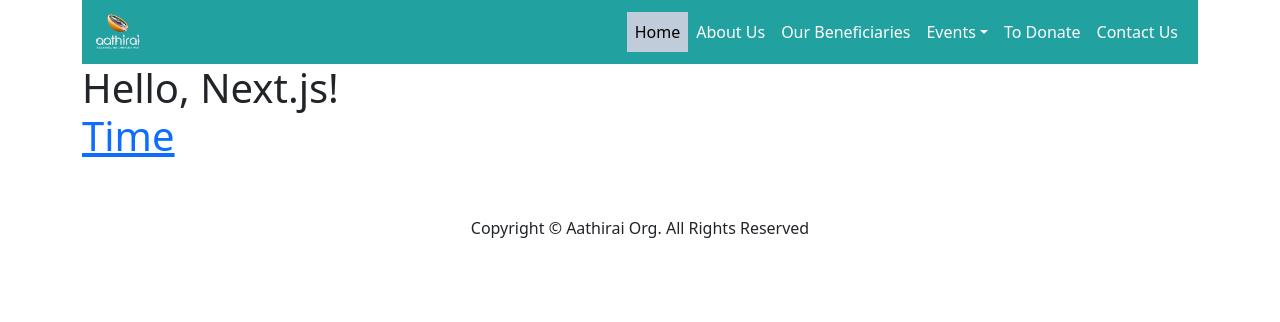
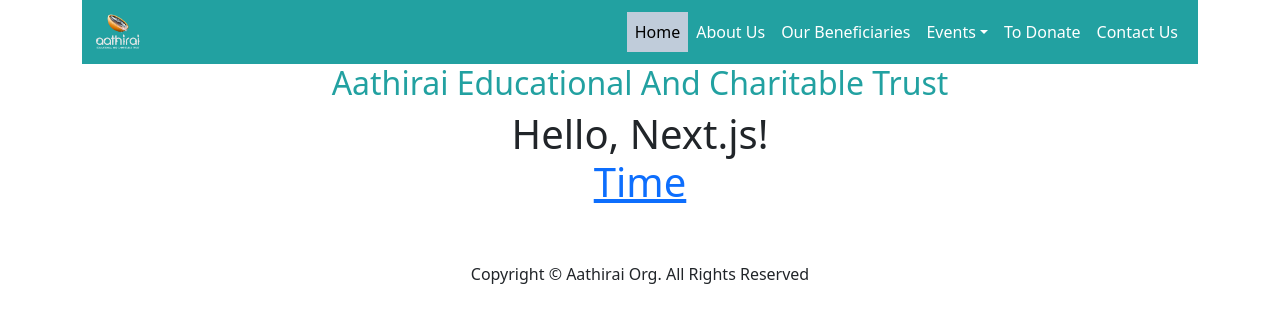
Before and after one commit to aathiraitrust/website, a Next.js app: page / in a window 1280 px wide. Shown: the top 322 px of the page. Built offline with nearby package versions, Linux system fonts and the light colour scheme.

Commit message:
Adding content to home page

```diff
--- a/app/page.tsx
+++ b/app/page.tsx
@@ -4,11 +4,15 @@
 
 export default function Page() {
   return (
-    <h1>
-      <div>Hello, Next.js!</div>
-      <div>
-        <Link data-testid="time-link" href="/time">Time</Link>
-      </div>
+    <div className="text-center">
+      <h2 className='text-primary'>Aathirai Educational And Charitable Trust</h2>
+      <h1>
+        <div>Hello, Next.js!</div>
+        <div>
+          <Link data-testid="time-link" href="/time">Time</Link>
+        </div>
       </h1>
+    </div>
+
   );
 }
--- a/styles/scss/global.scss
+++ b/styles/scss/global.scss
@@ -1,5 +1,5 @@
 $theme-colors: (
-  'primary': #b8d1f4,
+  'primary': #22a1a1,
   'secondary': #833bec,
   'success': #1ce1ac,
   'info': #ff7d50,
```
